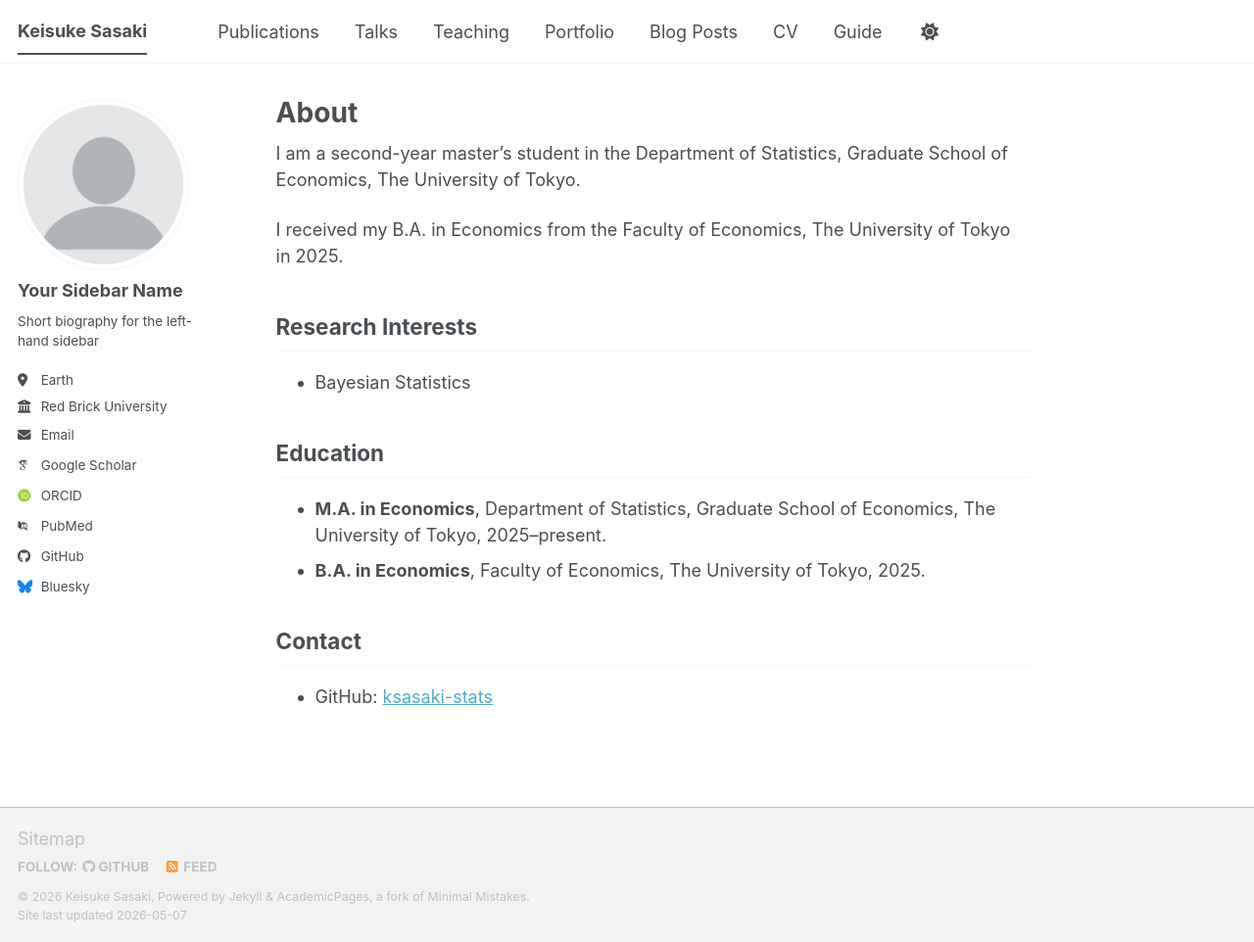
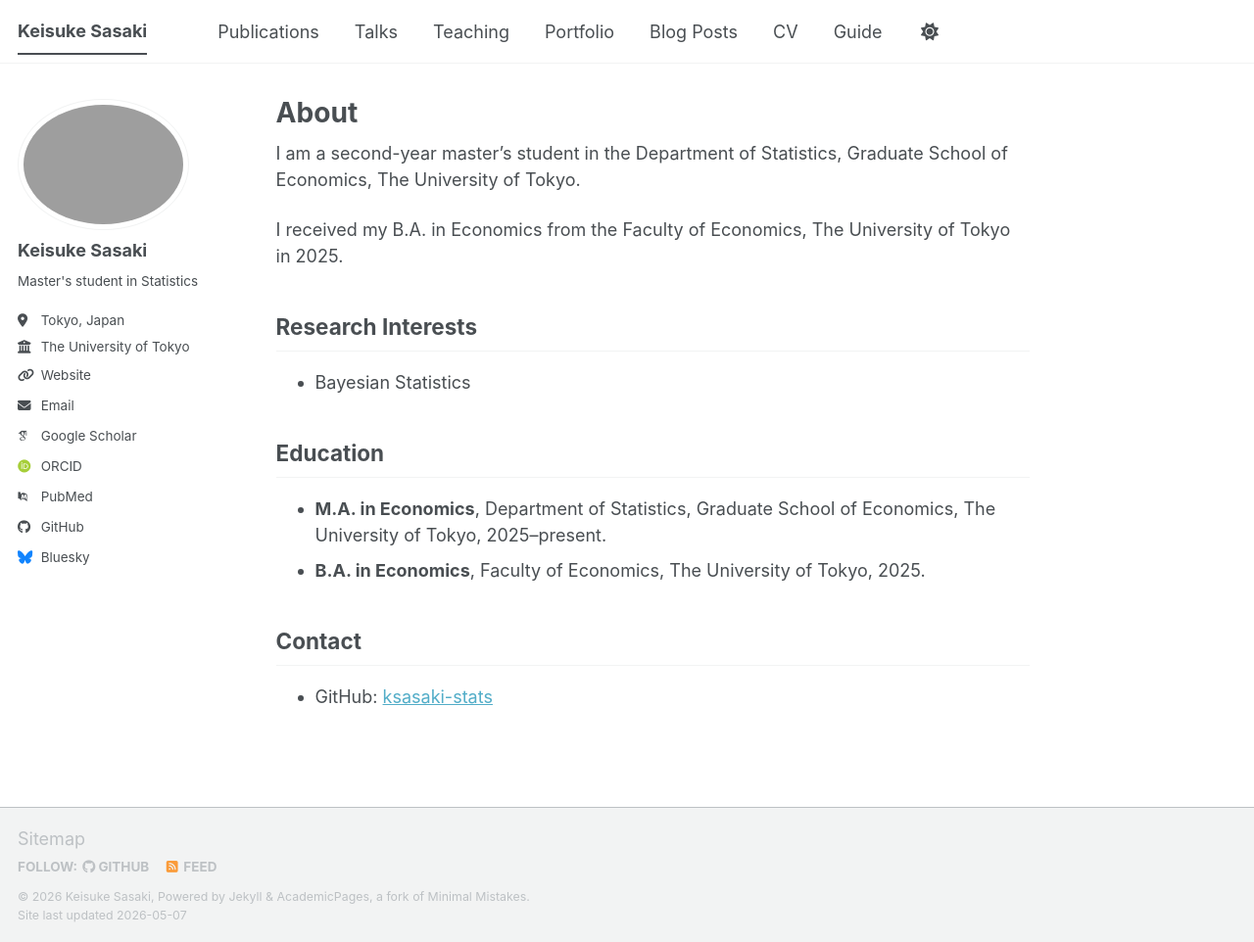
Before and after one commit to ksasaki-stats/ksasaki-stats.github.io, a Jekyll site: the page built from _pages/about.md, in a window 1280 px wide and 962 px high. Shown: the whole window at 98% size. Built offline with Jekyll 4.4.1, drawn with Linux system fonts in a browser that asks for light colours; some web fonts are replaced; a script bundle is joined from its source files by our own code; library files that are not in the unit come from our copies.

Commit message:
Update _config.yml

```diff
--- a/_config.yml
+++ b/_config.yml
@@ -21,15 +21,14 @@ repository               : "ksasaki-stats/ksasaki-stats.github.io"
 #               If a field is blank the icon and link will not appear, otherwise it will be shown.
 #               Additional customization can be done by editing /_includes/author-profile.html
 author:
-  # Biographic information
-  avatar           : "profile.png"
-  name             : "Your Sidebar Name"
-  pronouns         : # example: "she/her"
-  bio              : "Short biography for the left-hand sidebar"
-  location         : "Earth"
-  employer         : "Red Brick University"
-  uri              : # URL
-  email            : "none@example.org"
+  name             : "Keisuke Sasaki"
+  avatar           :
+  bio              : "Master's student in Statistics"
+  location         : "Tokyo, Japan"
+  employer         : "The University of Tokyo"
+  email            : "sasaki-keisuke0101@g.ecc.u-tokyo.ac.jp"
+  uri              : "https://ksasaki-stats.github.io"
+  github           : "ksasaki-stats"
 
   # Academic websites
   academia         : # URL
```
